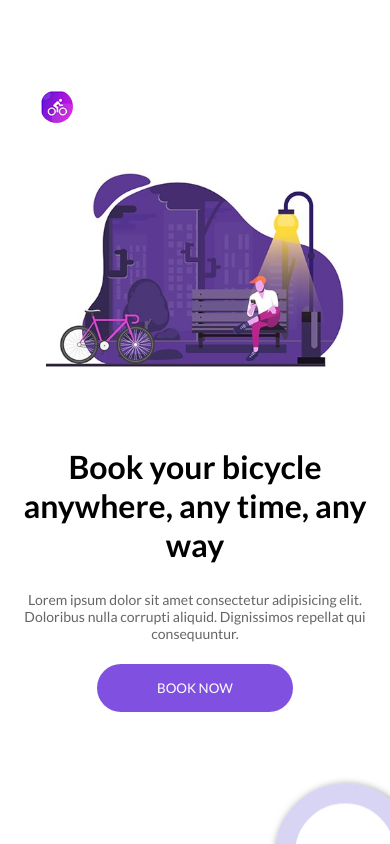
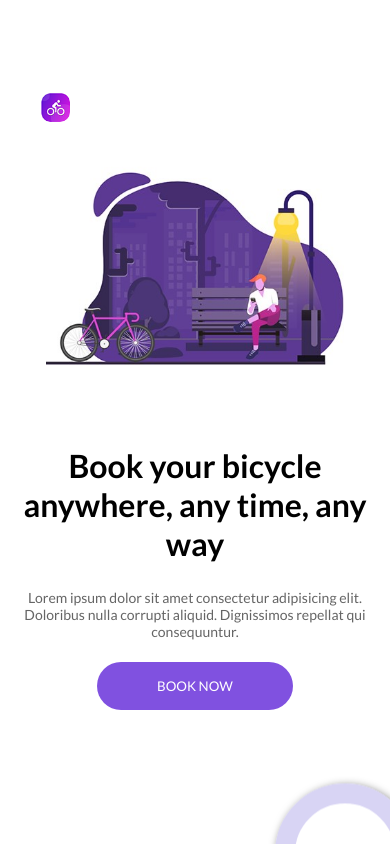
Before and after one commit to inga-sinkeviciute/7_bike, a website: page index.html in a window 390 px wide. Drawn offline with Linux system fonts and the light colour scheme.

Commit message:
logo changes

```diff
--- a/styles/style.css
+++ b/styles/style.css
@@ -196,7 +196,8 @@ button:active {
 	}
 
 	.logo img {
-		border-radius: 20px;
+		width: 30px;
+		border-radius: 10px;
 	}
 
 	.left {
```
